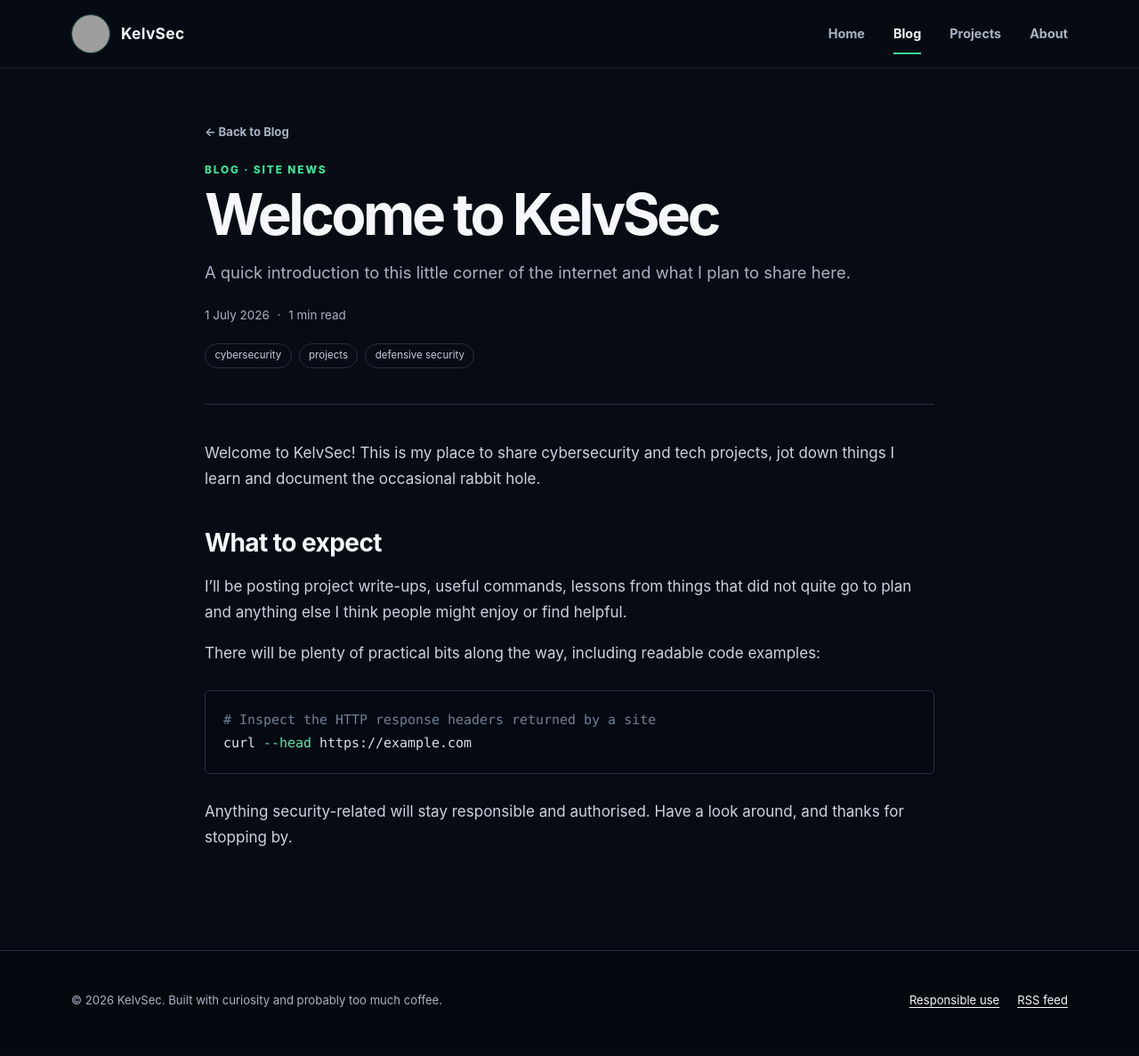
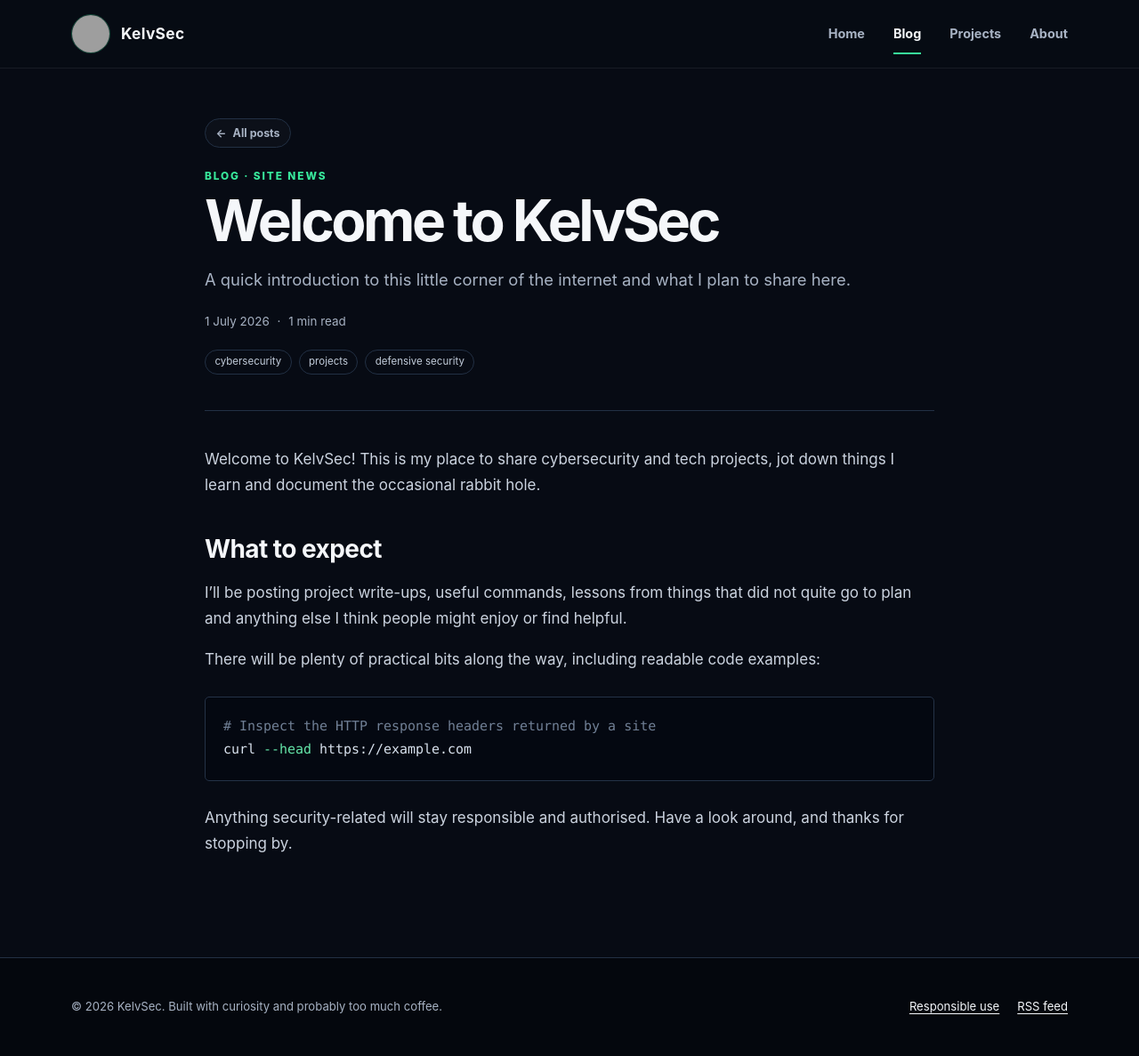
Before and after one commit to kelvsec/kelvsec.github.io, a Jekyll site: the page built from _posts/2026-07-01-welcome-to-kelvsec.md, in a window 1280 px wide. Shown: the whole page at 89% size. Built offline with Jekyll 4.4.1, drawn with Linux system fonts in a browser that asks for light colours; grey boxes are pictures that could not be loaded.

Commit message:
Refine article back links

```diff
--- a/_layouts/post.html
+++ b/_layouts/post.html
@@ -2,7 +2,7 @@
 layout: default
 ---
 <article class="shell article">
-  <a class="back-link" href="{{ '/blog/' | relative_url }}">← Back to Blog</a>
+  <a class="back-link" href="{{ '/blog/' | relative_url }}"><span aria-hidden="true">←</span> All posts</a>
   <header class="article-header">
     <p class="eyebrow">Blog{% if page.categories.size > 0 %} · {{ page.categories | join: ' / ' }}{% endif %}</p>
     <h1>{{ page.title }}</h1>
--- a/_layouts/project.html
+++ b/_layouts/project.html
@@ -2,7 +2,7 @@
 layout: default
 ---
 <article class="shell article">
-  <a class="back-link" href="{{ '/projects/' | relative_url }}">← Back to Projects</a>
+  <a class="back-link" href="{{ '/projects/' | relative_url }}"><span aria-hidden="true">←</span> All projects</a>
   <header class="article-header">
     <p class="eyebrow">Project{% if page.status %} · {{ page.status }}{% endif %}</p>
     <h1>{{ page.title }}</h1>
--- a/assets/css/kelvsec.css
+++ b/assets/css/kelvsec.css
@@ -85,8 +85,8 @@ img { max-width: 100%; height: auto; }
 .mini-tags { color: var(--accent) !important; font-size: .78rem; text-transform: uppercase; letter-spacing: .07em; }
 
 .article { max-width: 820px; padding-block: 3.5rem 6rem; }
-.back-link { display: inline-flex; margin-bottom: 1.35rem; color: var(--muted); font-size: .82rem; font-weight: 700; text-decoration: none; }
-.back-link:hover { color: var(--accent); }
+.back-link { display: inline-flex; align-items: center; gap: .45rem; margin-bottom: 1.35rem; padding: .32rem .72rem; border: 1px solid var(--line); border-radius: 999px; background: rgba(255,255,255,.02); color: var(--muted); font-size: .78rem; font-weight: 700; text-decoration: none; transition: border-color .15s ease, color .15s ease, background .15s ease; }
+.back-link:hover { border-color: rgba(56,232,155,.55); background: var(--accent-soft); color: var(--accent); }
 .article-header { padding-bottom: 2.5rem; border-bottom: 1px solid var(--line); }
 .article-header h1 { font-size: clamp(2.4rem, 5vw, 4.5rem); }
 .lede { margin: 1.25rem 0; color: var(--muted); font-size: 1.15rem; }
```
